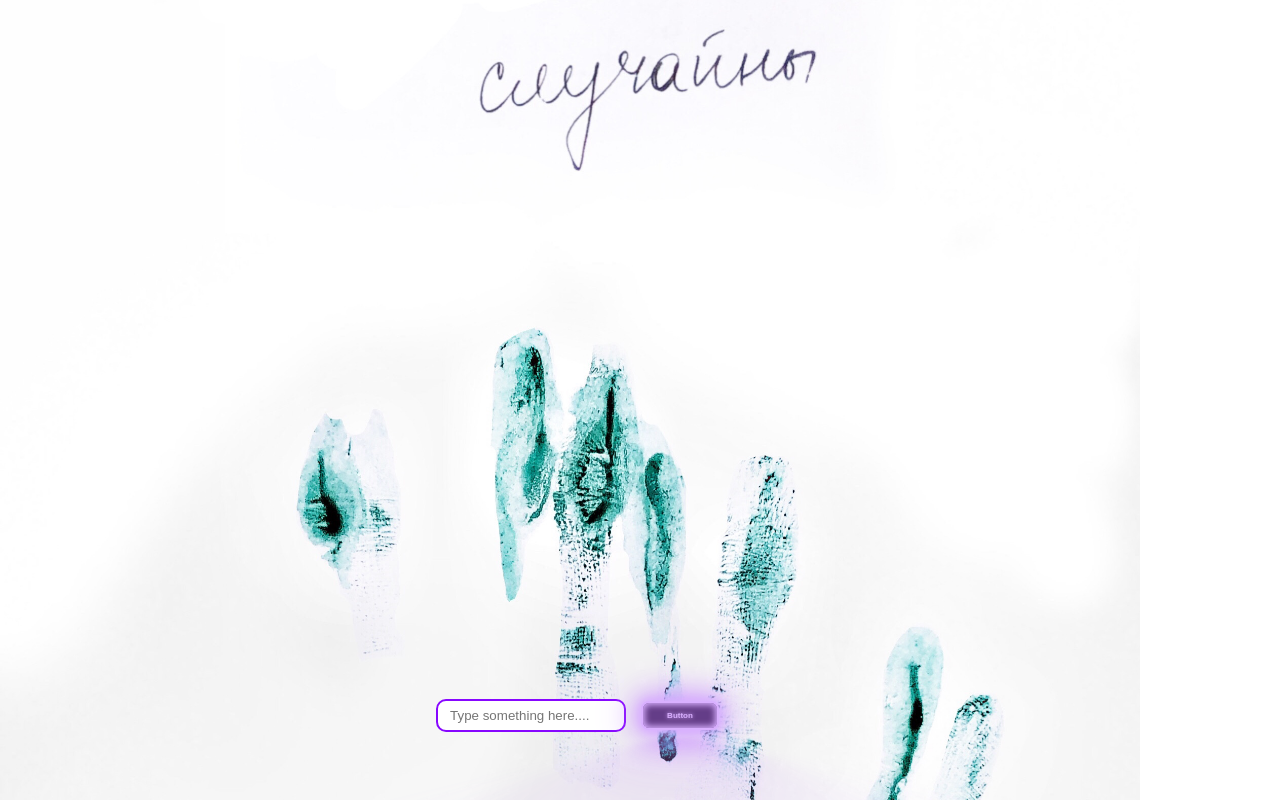
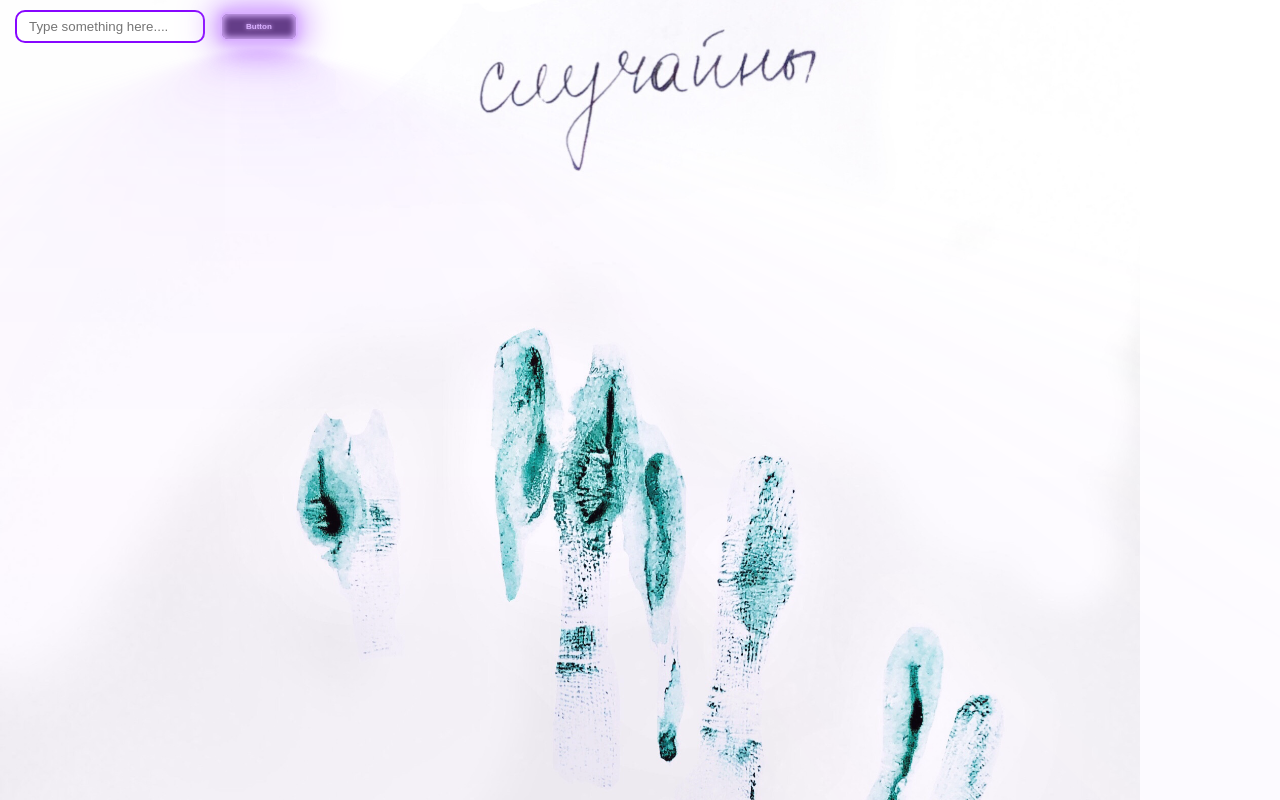
Before and after one commit to yourvows/happybirthday, a plain HTML site: page index.html in a window 1280 px wide. Shown: the top 800 px of the page. Drawn offline with Linux system fonts and the light colour scheme.

Commit message:
some changes

```diff
--- a/assets/style/style.css
+++ b/assets/style/style.css
@@ -9,20 +9,26 @@
 body,
 html {
   height: 100%;
-
 }
 
 .container {
+  position: relative;
   width: 1140px;
+  height: 1430px;
+  color: #fff;
+  object-fit: ;
+  background-image: url(/assets/img/bg.JPEG);
+  background-position: center;
+  background-repeat: no-repeat;
+  background-size: cover;
+}
+
+.box {
+  position: absolute;
+  top: 0;
   display: flex;
   align-items: center;
   justify-content: center;
-  color: #fff;
-  background-image: url(/assets/img/bg.JPEG);
-  height: 1430px;
-  background-position: center;
-  background-repeat: no-repeat;
-  background-size: cover;
 }
 
 /* input */
@@ -33,7 +39,7 @@ html {
   padding: 7px 12px;
   /* background: transparent; */
   max-width: 190px;
-  margin: 50px 15px;
+  margin: 10px 15px;
   outline: none;
 }
 
--- a/index.html
+++ b/index.html
@@ -11,8 +11,10 @@
 
 <body>
   <div class="container">
-    <input type="password" name="text" class="input" placeholder="Type something here....">
-    <button>Button</button>
+    <div class="box">
+      <input type="password" name="text" class="input" placeholder="Type something here....">
+      <button>Button</button>
+    </div>
   </div>
 
   <script src="assets/js/app.js"></script>
```
